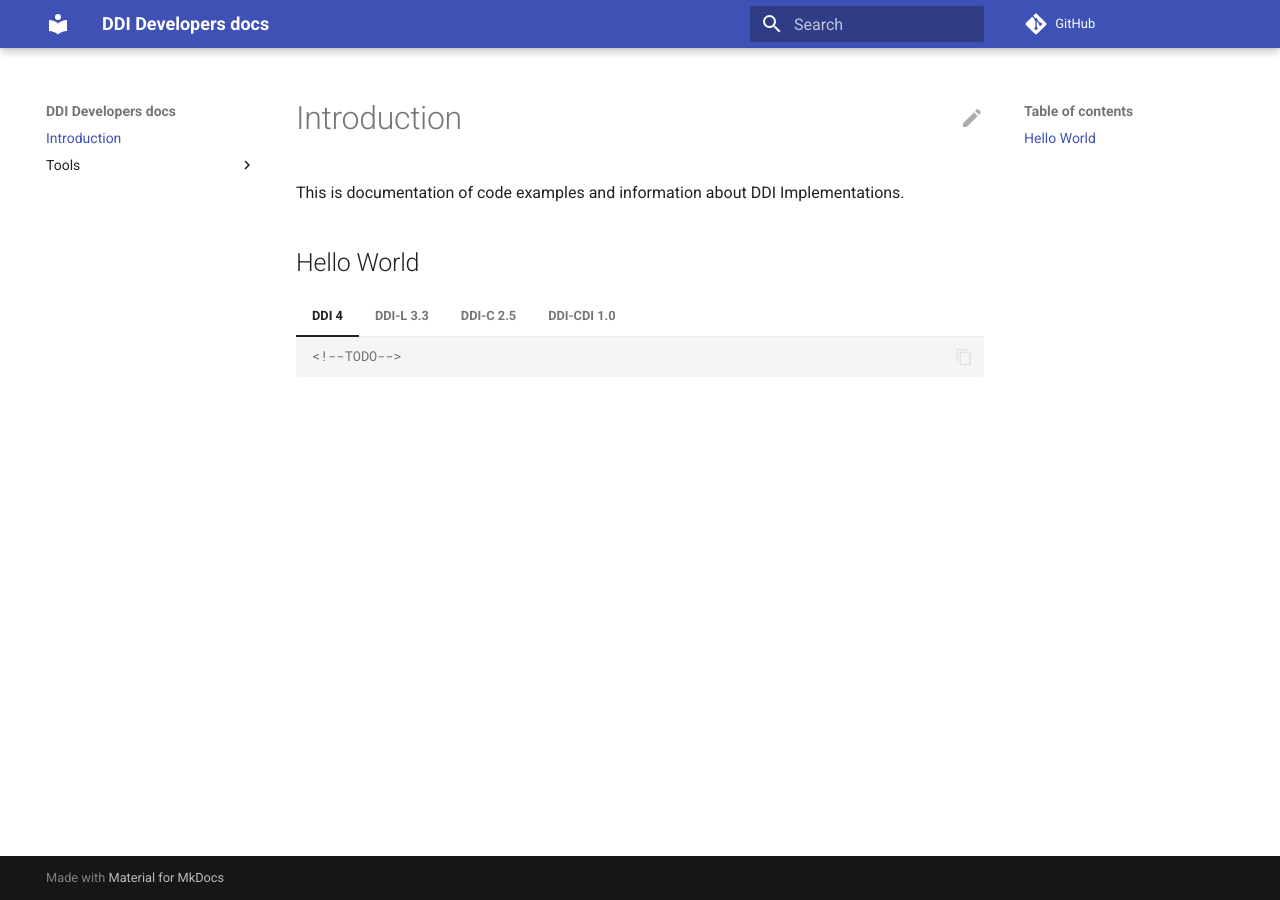
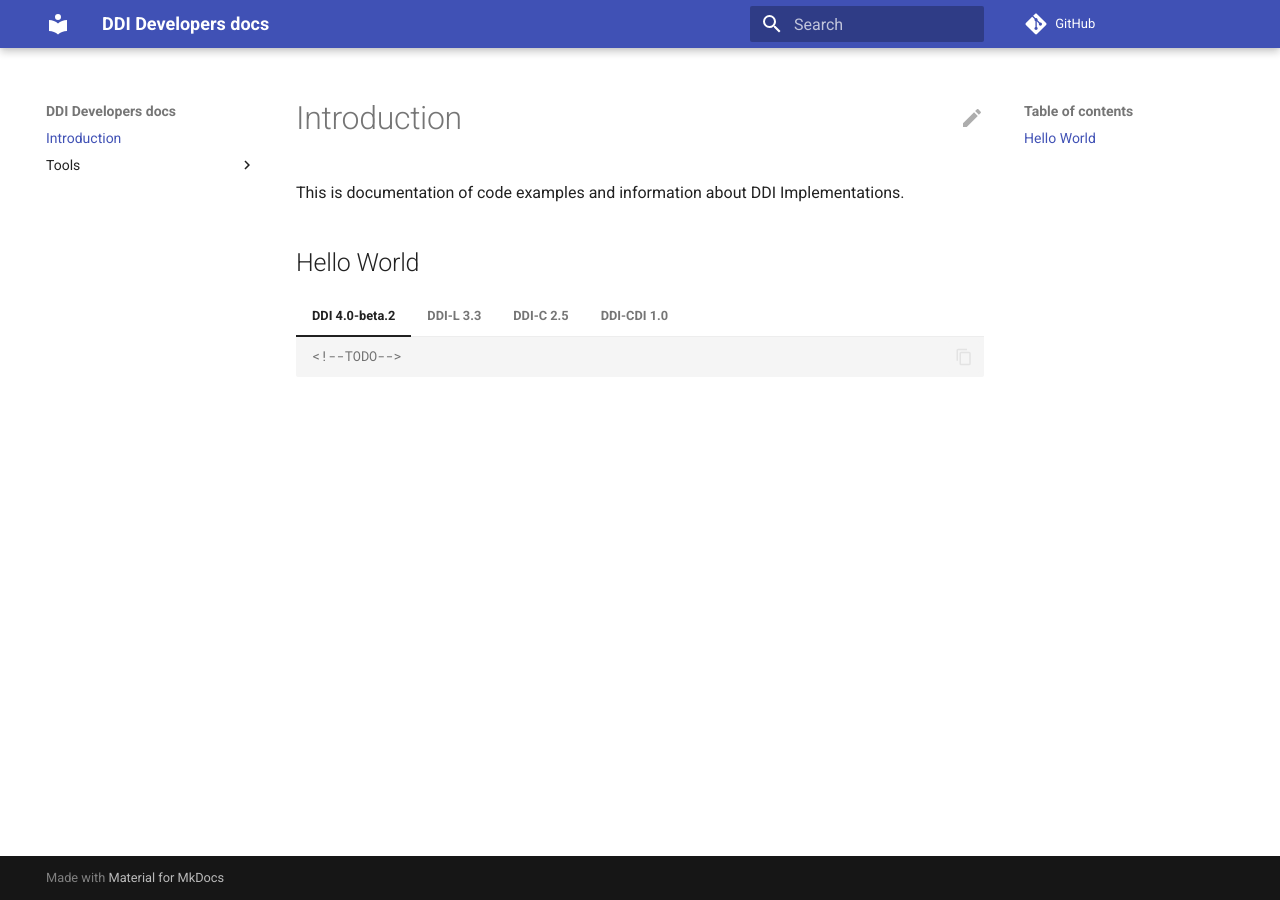
Before and after one commit to ddi-developers/docs, an MkDocs documentation site: the page built from docs/index.md, in a window 1280 px wide. Built offline with MkDocs 1.6.1 and Material for MkDocs 9.7.7, drawn with Linux system fonts in a browser that asks for light colours; comment, search, counter and statistics services are not loaded.

Commit message:
@jeremyiverson add DDI 4.0-beta.2 Hellow World please :)

````diff
--- a/docs/index.md
+++ b/docs/index.md
@@ -4,7 +4,7 @@ This is documentation of code examples and information about DDI Implementations
 
 ## Hello World
 
-=== "DDI 4"
+=== "DDI 4.0-beta.2"
     ```xml
     <!--TODO-->
     ```
````
